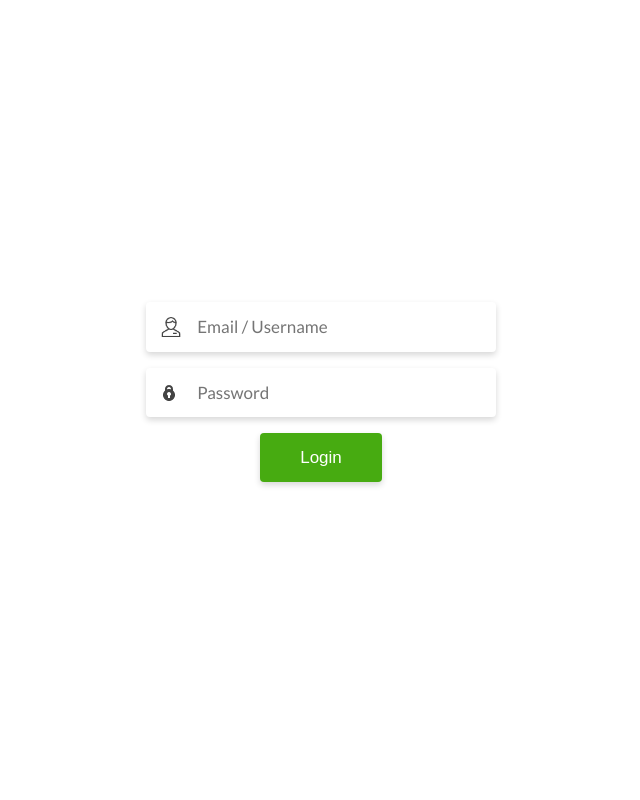
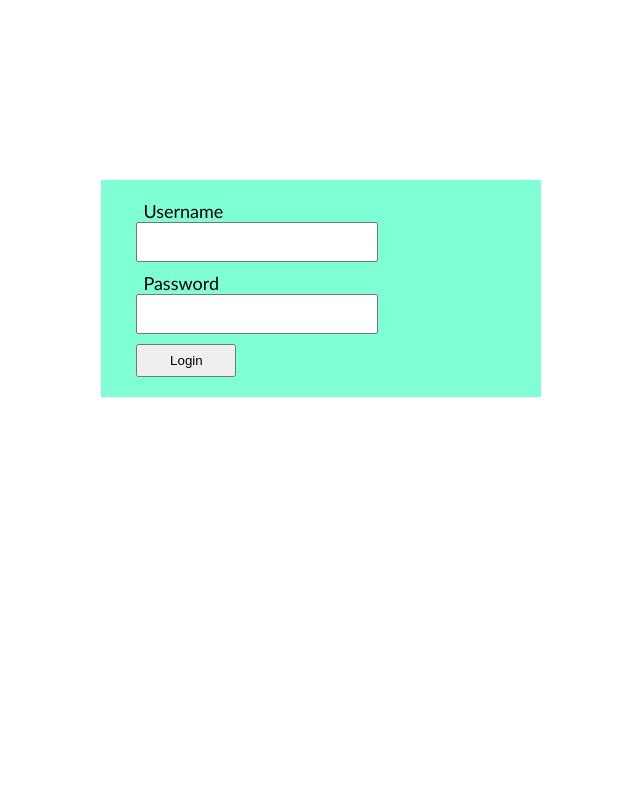
Before and after one commit to Achsyarifromadoni/Mathul_webprog, a PHP site: page /Mathul_webprog/ in a window 1280 px wide. Shown: the whole page, without its empty margins (319-959 px from the left). Run offline with PHP 8.4, Linux system fonts and the light colour scheme.

Commit message:
Add files via upload

```diff
--- a/latihanlogin/index.php
+++ b/latihanlogin/index.php
@@ -1,38 +1,47 @@
 <?php
-  require_once("koneksidb.php");
+require_once("koneksi_db.php");
 ?>
 <!DOCTYPE html>
 <html lang="en">
+
 <head>
-    <meta charset="UTF-8">
-    <meta http-equiv="X-UA-Compatible" content="IE=edge">
-    <meta name="viewport" content="width=device-width, initial-scale=1.0">
+	<meta charset="UTF-8" />
+	<meta http-equiv="X-UA-Compatible" content="IE=edge" />
+	<meta name="viewport" content="width=device-width, initial-scale=1.0" />
 	<title>Login User</title>
-    <link rel="stylesheet" href="style.css">
+	<link rel="stylesheet" href="style.css" />
 </head>
+
 <body>
-    <!-- <div class="containerlogin"> -->
-        <form action="checklogin.php" method="post">
+
+	<div class="containerlogin">
+		<form action="ceklogin.php" method="post">
 			<?php
 			session_start();
 			session_destroy();
-            if(isset($_SESSION['pesan'])){
+			if(isset($_SESSION['pesan']))	{
 				echo $_SESSION['pesan'];
+			}
+			else{
+				session_unset();
 			}
 
 			?>
-            <div class="form-field">
-                <!-- <label for="txt_user">Username</label> -->
-                <input type="text" name="txt_user" id="txt_user" placeholder="Email / Username">
+			<div class="col">
+				<label for="txt_user">Username</label>
+				<input type="text" name="txt_user" id="txt_user" />
 			</div>
-            <div class="form-field">
-                <!-- <label for="txt_pasw">Password</label> -->
-                <input type="password" name="txt_pasw" id="txt_pasw" placeholder="Password">
+			<div class="col">
+				<label for="txt_pasw">Password</label>
+				<input type="password" name="txt_pasw" id="txt_pasw" />
 			</div>
-            <div class="form-field">
-                <button class="btn" type="submit" name="btn_login">Login</button>
+			<div class="col">
+				<button type="submit" name="btn_login">Login</button>
 			</div>
 		</form>
-    <!-- </div> -->
+	</div>
+
+
 </body>
+
 </html>
--- /dev/null
+++ b/latihanlogin/koneksi_db.php
@@ -0,0 +1,17 @@
+<?php
+	$servername = "localhost";
+	$database = "dbperusahaan";
+	$user_db = "root";
+	$pass_db = "";
+
+	//fungsi untuk mengkoneksikan ke database mysql
+	$koneksidb = mysqli_connect($servername, $user_db, $pass_db, $database);
+	if(!$koneksidb){
+		echo "Koneksi Gagal";
+		exit; //close koneksi
+	}
+	// else{
+	// 	echo "Koneksi Berhasil";
+	// }
+
+?>
--- a/latihanlogin/mod_pegawai/index.php
+++ b/latihanlogin/mod_pegawai/index.php
@@ -0,0 +1 @@
+<h1>Data Pegawai</h1>
--- a/latihanlogin/style.css
+++ b/latihanlogin/style.css
@@ -1,127 +1,42 @@
-/* .containerlogin{
+.containerlogin {
   width: 30%;
   margin: 180px auto;
+  background-color: aquamarine;
+  padding: 15px 30px;
 }
-.col{
-    width: 100px;
-    padding: 7px;
+.col {
+  width: 80px;
+  padding: 5px;
 }
-.col button{
+.col button {
   width: 100px;
   padding: 7px;
   display: inline;
 }
-label,input{
+input,
+label {
   padding: 7px;
   font-size: 18px;
-    font-family: 'Franklin Gothic Medium', 'Arial Narrow', Arial, sans-serif;
+  font-family: "Trebuchet MS", "Lucida Sans Unicode", "Lucida Grande", "Lucida Sans", Arial, sans-serif;
 }
-.container{
-    width: 90%;
+.container {
+  width: 80%;
   margin: 0 auto;
 }
-.container .btn{
-    padding: 10px 30px;
-    font-size: 16px;
-    color: blue;
-    background-color: bisque;
+.btn {
+  padding: 10px 20px;
+  font-size: 18px;
+  font-family: "Trebuchet MS", "Lucida Sans Unicode", "Lucida Grande", "Lucida Sans", Arial, sans-serif;
+  color: white;
+  background-color: rgb(47, 47, 251);
 }
-.konten{
+.konten {
   margin-top: 20px;
   padding: 10px;
-    background-color: aliceblue;
-} */
-
-/* login */
-
-@import url("https://fonts.googleapis.com/css?family=Lato:400,700");
-#bg {
-  background-image: url('img/background.jpg');
-  position: fixed;
-  left: 0;
-  top: 0;
-  width: 100%;
-  height: 100%;
-  background-size: cover;
-  filter: blur(5px);
+  background-color: beige;
 }
-
-body {
-  font-family: 'Lato', sans-serif;
-  color: #4A4A4A;
-  display: flex;
-  justify-content: center;
-  align-items: center;
-  min-height: 100vh;
-  overflow: hidden;
-  margin: 0;
-  padding: 0;
+.btnx {
+  padding: 5px 10px;
+  font-size: 16px;
+  color: rgb(202, 9, 9);
 }
-
-form {
-  width: 350px;
-  position: relative;
-}
-form .form-field::before {
-  font-size: 20px;
-  position: absolute;
-  left: 15px;
-  top: 17px;
-  color: #888888;
-  content: " ";
-  display: block;
-  background-size: cover;
-  background-repeat: no-repeat;
-}
-form .form-field:nth-child(1)::before {
-  background-image: url(img/user-icon.png);
-  width: 20px;
-  height: 20px;
-  top: 15px;
-}
-form .form-field:nth-child(2)::before {
-  background-image: url(img/lock-icon.png);
-  width: 16px;
-  height: 16px;
-}
-form .form-field {
-  display: -webkit-box;
-  display: -ms-flexbox;
-  display: flex;
-  -webkit-box-pack: justify;
-  -ms-flex-pack: justify;
-  justify-content: space-between;
-  -webkit-box-align: center;
-  -ms-flex-align: center;
-  align-items: center;
-  margin-bottom: 1rem;
-  position: relative;
-}
-form input {
-  font-family: inherit;
-  width: 100%;
-  outline: none;
-  background-color: #fff;
-  border-radius: 4px;
-  border: none;
-  display: block;
-  padding: 0.9rem 0.7rem;
-  box-shadow: 0px 3px 6px rgba(0, 0, 0, 0.16);
-  font-size: 17px;
-  color: #4A4A4A;
-  text-indent: 40px;
-}
-form .btn {
-  outline: none;
-  border: none;
-  cursor: pointer;
-  display: inline-block;
-  margin: 0 auto;
-  padding: 0.9rem 2.5rem;
-  text-align: center;
-  background-color: #47AB11;
-  color: #fff;
-  border-radius: 4px;
-  box-shadow: 0px 3px 6px rgba(0, 0, 0, 0.16);
-  font-size: 17px;
-}
```
Also changed, not shown: latihanlogin/ceklogin.php (added, +22 -0 lines), latihanlogin/config.php (added, +13 -0 lines), latihanlogin/confiq.js (added, +18 -0 lines), latihanlogin/dbperusahaan.sql (added, +71 -0 lines), latihanlogin/home.php (+25 -13 lines), latihanlogin/logout.php (added, +7 -0 lines), latihanlogin/mod_user/form.php (added, +71 -0 lines), latihanlogin/mod_user/index.php (+29 -0 lines), latihanlogin/mod_user/prosesadd.php (added, +35 -0 lines), latihanlogin/mod_user/prosesedit.php (added, +32 -0 lines). Lines whose indentation alone changed are shown as unchanged.
